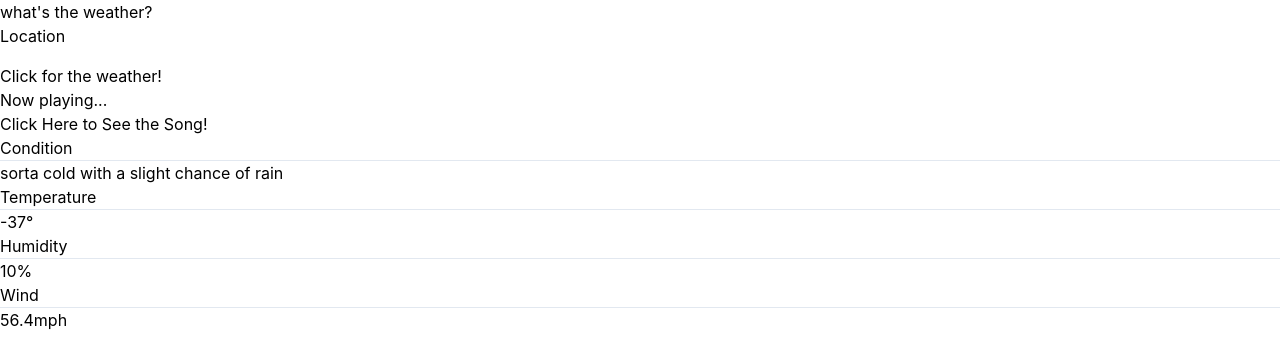
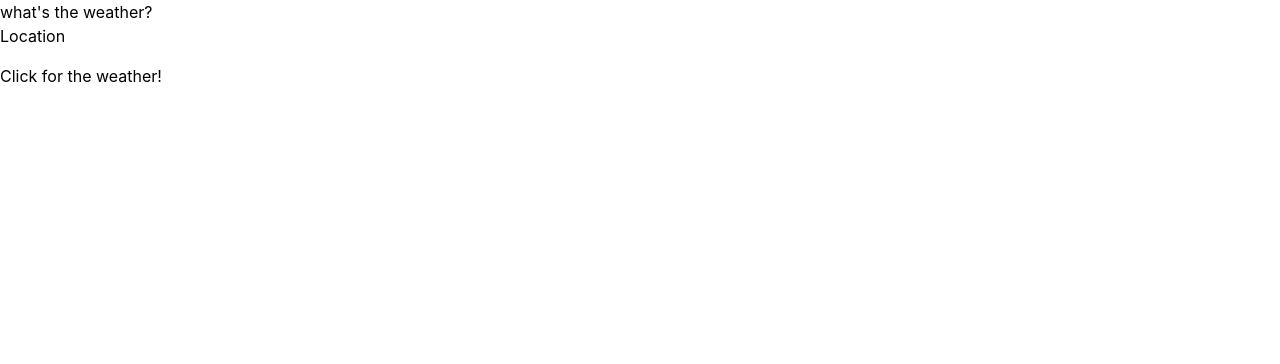
Before and after one commit to Robust-ness/Weather-Music, a website built with webpack: page index.html in a window 1280 px wide. Built offline with nearby package versions, Linux system fonts and the light colour scheme.

Commit message:
changed some things

```diff
--- a/css/main.css
+++ b/css/main.css
@@ -12,7 +12,7 @@
 
 .banner{
     background-color:white;
-    font-size:3rem;
+    font-size:7vh;
     color:black;
     font-family: 'Staatliches';
     padding:4vh 0;
@@ -76,7 +76,7 @@
 .now-playing{
     background-color:white;
     color:black;
-    height:auto;
+    height:40vh;
     font-family: 'Staatliches';
     font-size:3rem;
     padding-left:5vh;
@@ -108,7 +108,6 @@
     font-family:'Lato';
     text-align:center;
     font-size:2rem;
-
 }
 
 .music-link{
--- a/index.html
+++ b/index.html
@@ -24,21 +24,21 @@
     </div>
 
     <div class="now-playing">
-        Now playing...
+        <!-- Now playing... -->
         <div class="music">
 
         </div>
-        <div class="music-link">
+<!--         <div class="music-link">
             Click Here to See the Song!
-        </div>
+        </div> -->
     </div>
 
-    <div class="display-weather">
+    <!-- <div class="display-weather">
         <div class="condition">
             Condition
             <hr>
             <div class="condition-desc">
-                sorta cold with a slight chance of rain
+
             </div>
         </div>
 
@@ -46,7 +46,7 @@
             Temperature
             <hr>
             <div class="temperature-desc">
-                -37°
+
             </div>
         </div>
 
@@ -54,7 +54,7 @@
             Humidity
             <hr>
             <div class="humidity-desc">
-                10%
+
             </div>
         </div>
 
@@ -62,9 +62,9 @@
             Wind
             <hr>
             <div class="wind-desc">
-                56.4mph
+
             </div>
-        </div>
+        </div> -->
     </div>
     <script type="text/javascript" src="main.js"></script>
     <script>
```
